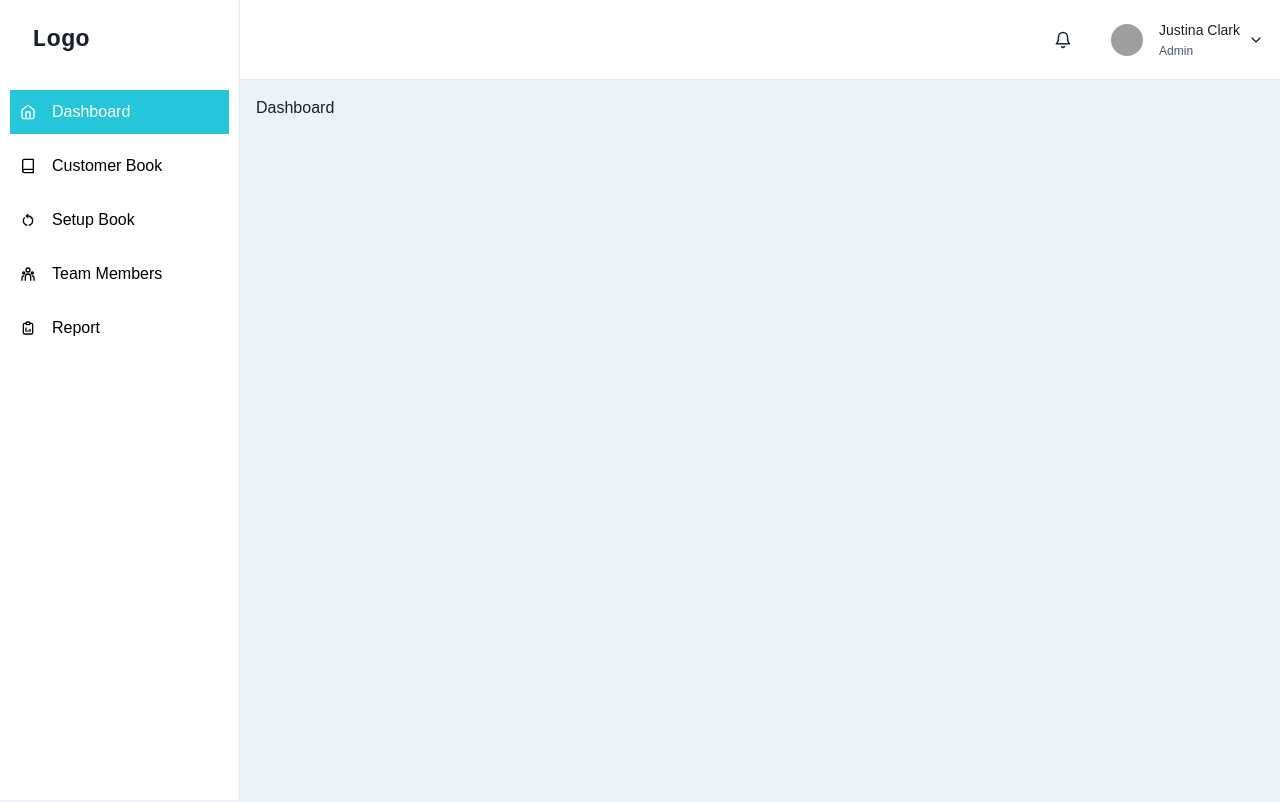
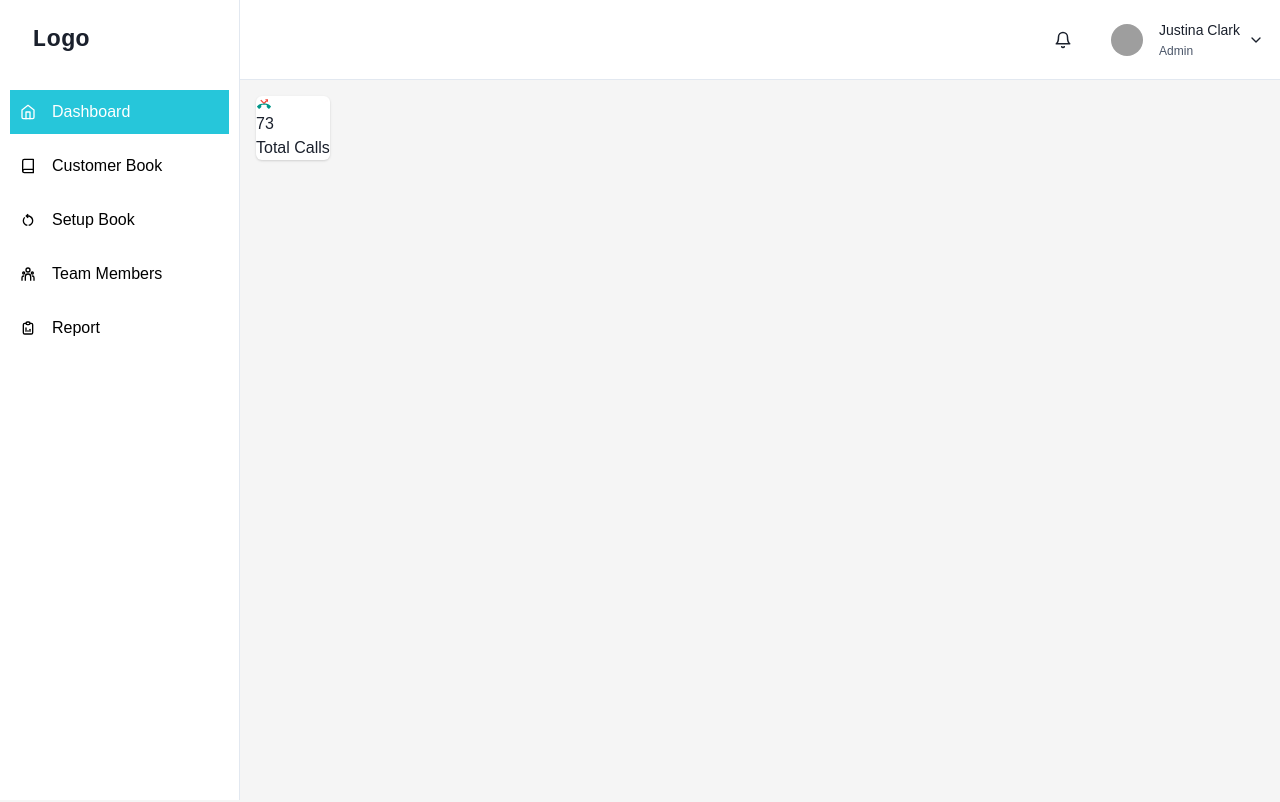
Before and after one commit to udosinachi/React-template, a React (Create React App) app: page /dashboard in a window 1280 px wide. Shown: the top 802 px of the page. Built offline with nearby package versions, Linux system fonts and the light colour scheme; grey boxes are pictures that could not be loaded.

Commit message:
Template

```diff
--- a/src/layouts/PageLayout.tsx
+++ b/src/layouts/PageLayout.tsx
@@ -21,7 +21,6 @@ export const NonAuthPageLayout = ({ children }: IChildren) => {
       height={["80vh", "100vh"]}
     >
       {children}
-      <Box mt={"auto"}>{/* <Footer /> */}</Box>
     </Box>
   );
 };
--- a/src/layouts/Sidebar.tsx
+++ b/src/layouts/Sidebar.tsx
@@ -48,10 +48,11 @@ const activeStyle: React.CSSProperties = {
 export default function Sidebar({ children }: { children: ReactNode }) {
   const { isOpen, onOpen, onClose } = useDisclosure();
   return (
-    <Box minH="100vh" bg={useColorModeValue("gray.100", "gray.900")}>
+    <Box minH="100vh" bg="whitesmoke">
       <SidebarContent
         onClose={() => onClose}
         display={{ base: "none", md: "block" }}
+        // bg="blackAlpha.300"
       />
       <Drawer
         autoFocus={false}
@@ -107,7 +108,7 @@ const SidebarContent = ({ onClose, ...rest }: SidebarProps) => {
                 ? activeStyle
                 : {
                     ...activeStyle,
-                    background: "white",
+                    background: "none",
                     color: "black",
                   }
             }
--- a/src/pages/Dashboard/Dashboard.tsx
+++ b/src/pages/Dashboard/Dashboard.tsx
@@ -1,7 +1,23 @@
+import { Box, Card, Flex, Icon, Text } from "@chakra-ui/react";
+import { FcMissedCall } from "react-icons/fc";
 import React from "react";
 
 const Dashboard = () => {
-  return <div>Dashboard</div>;
+  return (
+    <div>
+      <Box>
+        <Box>
+          <Flex>
+            <Card>
+              <Icon as={FcMissedCall} />
+              <Text>73</Text>
+              <Text>Total Calls</Text>
+            </Card>
+          </Flex>
+        </Box>
+      </Box>
+    </div>
+  );
 };
 
 export default Dashboard;
```
Also changed, not shown: src/layouts/AuthLayout.tsx (deleted, +0 -8 lines), src/layouts/DashboardWrapper.tsx (deleted, +0 -53 lines).
